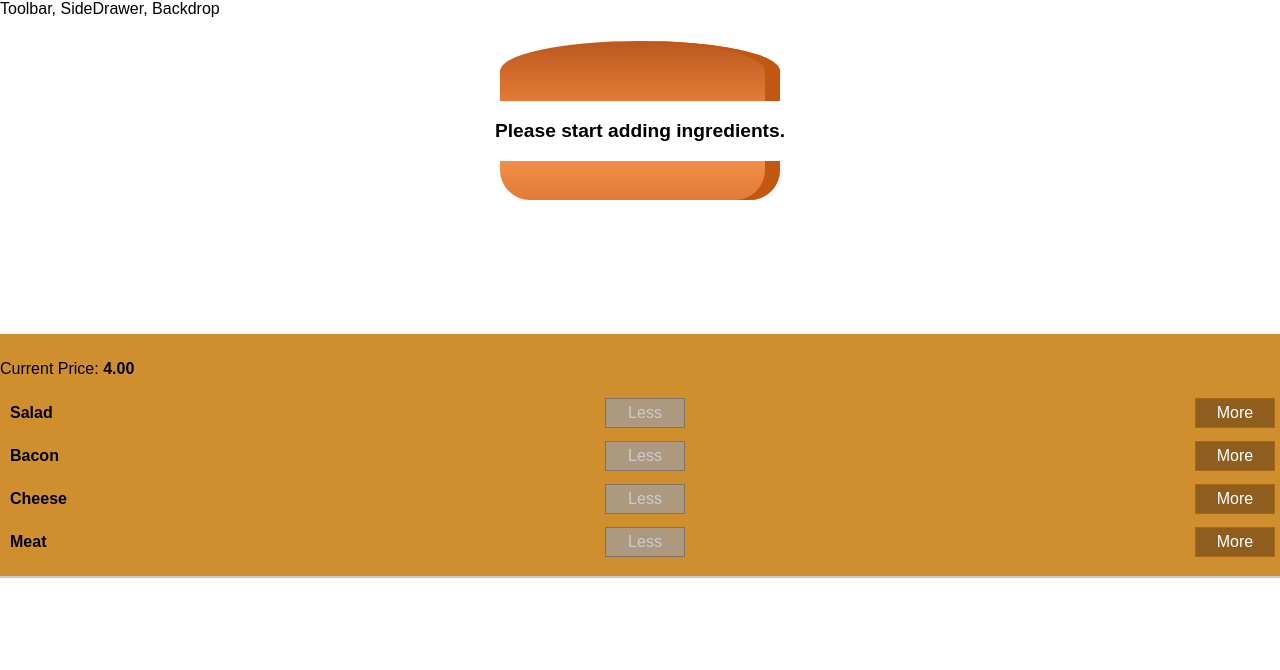
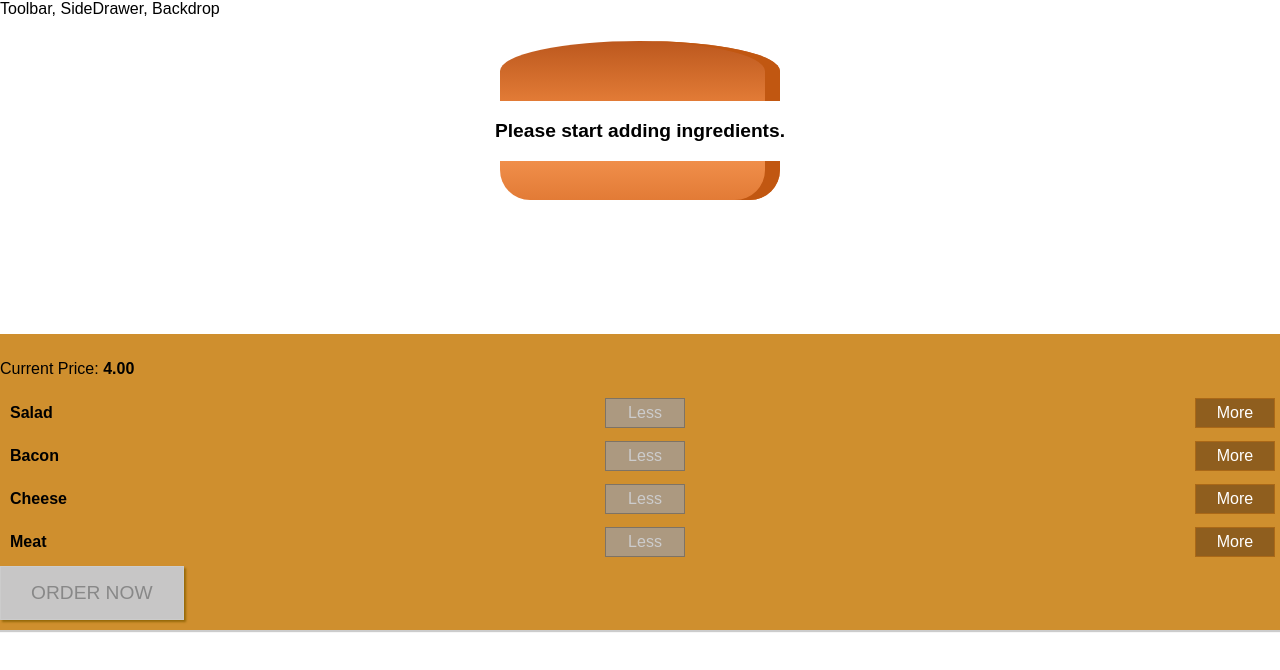
Before and after one commit to DiogoEPinto/react_complete_guide_burger_builder, a React app: page / in a window 1280 px wide. Shown: the top 670 px of the page. Built offline with nearby package versions, Linux system fonts and the light colour scheme.

Commit message:
Adding the Order Button

```diff
--- a/src/components/Burger/BuildControls/BuildControls.css
+++ b/src/components/Burger/BuildControls/BuildControls.css
@@ -8,3 +8,44 @@
     margin: auto;
     padding: 10px 0;
 }
+
+.OrderButton {
+    background-color: #DAD735;
+    outline: none;
+    cursor: pointer;
+    border: 1px solid #966909;
+    color: #966909;
+    font-family: inherit;
+    font-size: 1.2em;
+    padding: 15px 30px;
+    box-shadow: 2px 2px 2px #966909;
+}
+
+.OrderButton:hover, .OrderButton:active {
+    background-color: #A0DB41;
+    border: 1px solid #966909;
+    color: #966909;
+}
+
+.OrderButton:disabled {
+    background-color: #C7C6C6;
+    cursor: not-allowed;
+    border: 1px solid #ccc;
+    color: #888888;
+}
+
+.OrderButton:not(:disabled) {
+    animation: enable 0.3s linear;
+}
+
+@keyframes enable {
+    0% {
+        transform: scale(1);
+    }
+    60% {
+        transform: scale(1.1);
+    }
+    100% {
+        transform: scale(1);
+    }
+}
--- a/src/components/Burger/BuildControls/BuildControls.js
+++ b/src/components/Burger/BuildControls/BuildControls.js
@@ -21,6 +21,9 @@
                 removed={() => props.ingredientRemoved(ctrl.type)}
                 disabled={props.disabled[ctrl.type]} />
         ))}
+        <button
+            className={classes.OrderButton}
+            disabled={!props.purchaseable}>ORDER NOW</button>
     </div>
 )
 
--- a/src/containers/BurgerBuilder/BurgerBuilder.js
+++ b/src/containers/BurgerBuilder/BurgerBuilder.js
@@ -24,7 +24,22 @@
             cheese: 0,
             meat: 0
         },
-        totalPrice: 4
+        totalPrice: 4,
+        purchaseable: false
+    }
+
+    updatePurchaseState(ingredients) {
+        /*  const ingredients = {
+             ...this.state.ingredients                                                   // State Update: Copy old state information into new array.
+         }; */
+        const sum = Object.keys(ingredients)                                            // Returns an array of Strings with the ingredient names. [salad, bacon, etc]
+            .map(ingredientName => {                                                    // This acts almost as a forEach loop.
+                return ingredients[ingredientName];                                     // This returns the number associated with each ingredient name.
+            })
+            .reduce((sum, el) => {                                                      // We use this to calculate the sum of all the numbers. Starts at 0.
+                return sum + el;
+            }, 0);
+        this.setState({ purchaseable: sum > 0 });                                       // Set purcahseable to true if there is at least one ingredient.
     }
 
     addIngredientHandler = (type) => {
@@ -40,6 +55,7 @@
         const newPrice = prevPrice + priceAddition;                                     // New total price.
 
         this.setState({ totalPrice: newPrice, ingredients: updatedIngredients });       // Finally, update the state with the new information.
+        this.updatePurchaseState(updatedIngredients);
     }
 
     removeIngredientHandler = (type) => {
@@ -58,6 +74,7 @@
         const newPrice = prevPrice - priceDeduction;
 
         this.setState({ totalPrice: newPrice, ingredients: updatedIngredients });
+        this.updatePurchaseState(updatedIngredients);
     }
 
     render() {
@@ -77,6 +94,7 @@
                     ingredientAdded={this.addIngredientHandler}
                     ingredientRemoved={this.removeIngredientHandler}
                     disabled={disabledInfo}
+                    purchaseable={this.state.purchaseable}
                     price={this.state.totalPrice} />
             </Aux>
         );
```
